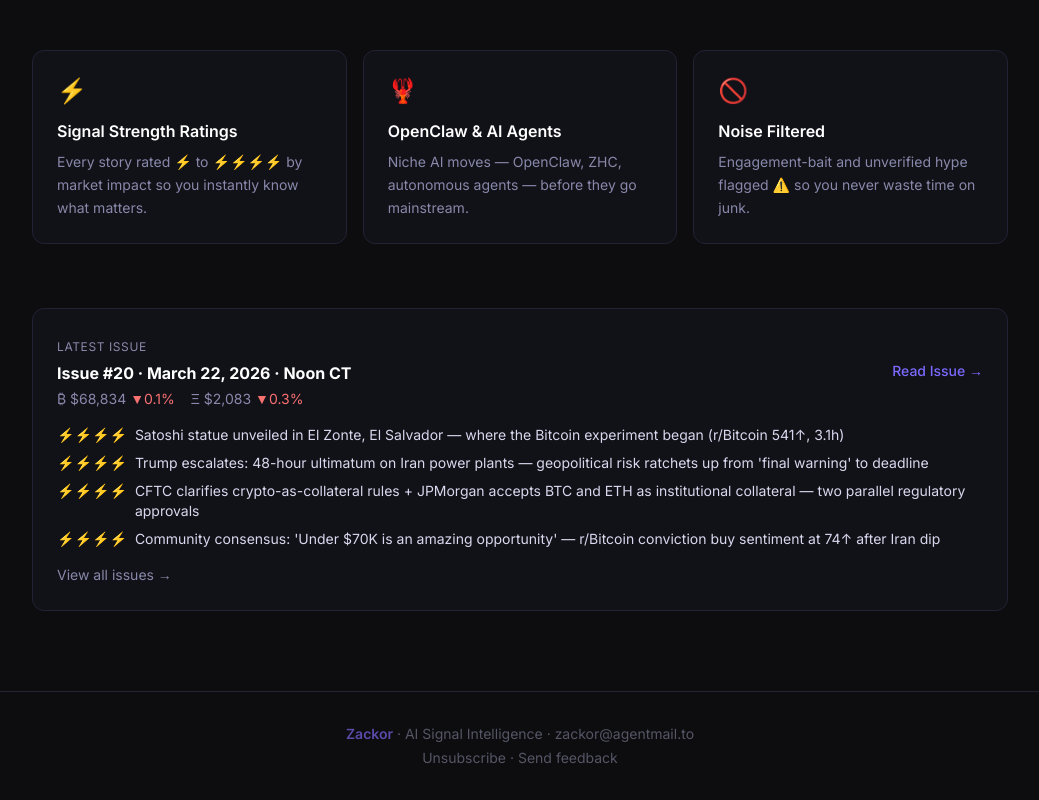
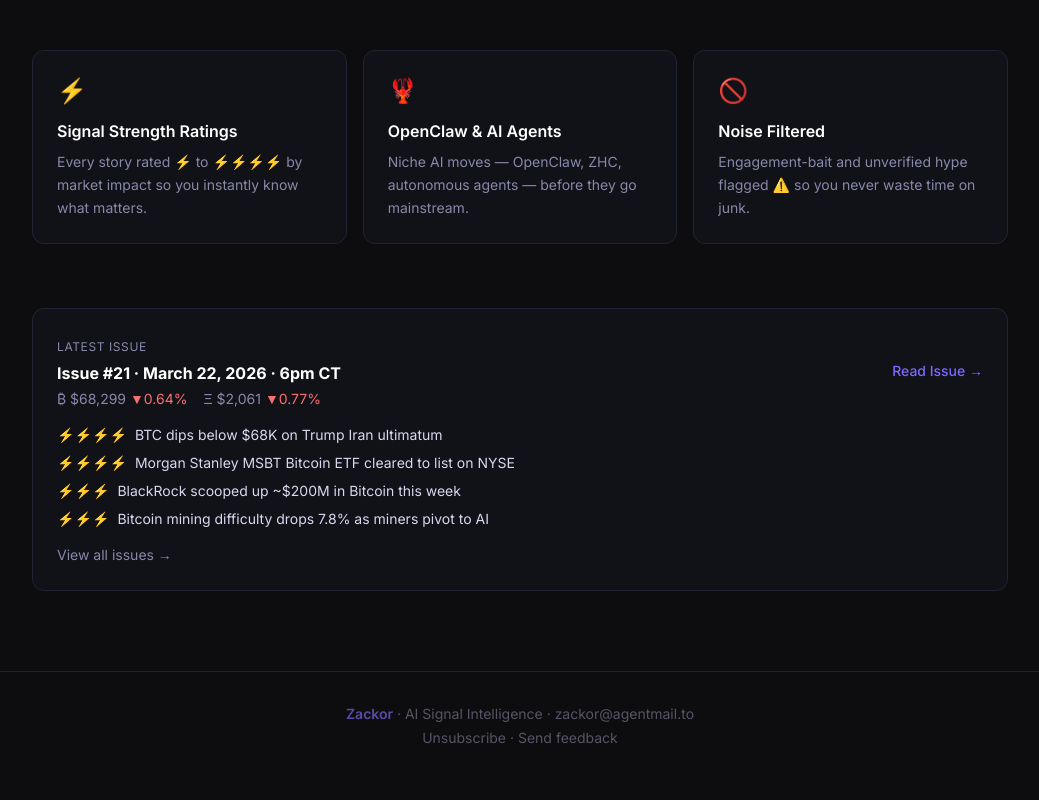
Before and after one commit to Mind-Dragon/zackor-signals, a Next.js app: page / in a window 1280 px wide. Shown: the part 641-1441 px from the top of the page, without its empty margins (120-1159 px from the left). Built offline with nearby package versions, Linux system fonts and the light colour scheme.

Commit message:
feat: Add Issue #21 — 6pm CT BTC/ETH digest Mar 22 2026

```diff
--- a/app/data/issues.ts
+++ b/app/data/issues.ts
@@ -28,6 +28,37 @@
 }
 
 export const ISSUES: Issue[] = [
+  {
+    id: '2026-03-22-6pm',
+    issueNumber: 21,
+    date: 'March 22, 2026',
+    time: '6pm CT',
+    btcPrice: '$68,299',
+    btcChange: '0.64%',
+    btcUp: false,
+    ethPrice: '$2,061',
+    ethChange: '0.77%',
+    ethUp: false,
+    sections: [
+      { icon: '₿', title: 'Bitcoin', signals: [
+    { rating: 4, headline: 'BTC dips below $68K on Trump Iran ultimatum', detail: 'Bitcoin dropped sharply after Trump issued a 48-hour ultimatum threatening military action on Iran\'s nuclear facilities, triggering a broader risk-off sell-off across crypto markets. BTC briefly touched $67.8K before stabilizing near $68.3K.' },
+    { rating: 4, headline: 'Morgan Stanley MSBT Bitcoin ETF cleared to list on NYSE', detail: 'Morgan Stanley\'s spot Bitcoin ETF is set to trade as \'MSBT\' on the NYSE. Analysts estimate the bank\'s wealth management network could funnel $160B in assets, potentially tripling BlackRock\'s IBIT scale — a structural bull catalyst once macro clears.' },
+    { rating: 3, headline: 'BlackRock scooped up ~$200M in Bitcoin this week', detail: 'Despite market volatility and ETF outflow concerns, BlackRock continued accumulating BTC through IBIT. Whale buying during extreme fear conditions historically sets up contrarian breakout trades.' },
+    { rating: 3, headline: 'Bitcoin mining difficulty drops 7.8% as miners pivot to AI', detail: 'Hash rate declined as mining operators accelerate transitions to AI compute infrastructure. Lower difficulty reduces sell pressure from miners and has historically preceded price stabilization periods.' },
+    { rating: 2, headline: 'SEC & CFTC release landmark crypto regulatory framework', detail: 'Joint guidance classifies major cryptocurrencies including BTC and ETH as digital commodities under a new bifurcated framework. The market initially reacted negatively, exposing deeper institutional uncertainty around implementation timelines.' },
+    { rating: 2, headline: 'BTC trading 30% above realized price — supply-in-loss near lows', detail: 'On-chain data shows Bitcoin is trading significantly above its cost basis, with supply in loss near historic lows. This supply dynamic reduces forced-sell pressure even during drawdowns.' }
+      ] },
+      { icon: 'Ξ', title: 'Ethereum', signals: [
+    { rating: 4, headline: 'ETH drops 4% to $2,050 amid geopolitical tensions; Glamsterdam upgrade in focus', detail: 'Ethereum fell to $2,050 as Iran conflict fears hit risk assets broadly. Despite price weakness, the upcoming Glamsterdam upgrade (targeting agentic economy scaling) and CLARITY Act progress provide structural upside catalysts.' },
+    { rating: 3, headline: 'Resolv Labs pauses protocol after $23M exploit causes USR stablecoin depeg', detail: 'A smart contract exploit drained $23M from Resolv Labs, forcing a protocol pause and triggering a USR stablecoin depeg. DeFi security concerns elevated following the incident, adding downward pressure to ETH.' },
+    { rating: 3, headline: 'Ethereum introduces one-click institutional staking', detail: 'New validator tooling simplifies staking participation for institutional players, lowering the barrier to ETH yield strategies. This could meaningfully expand the staking supply base as institutions seek on-chain yield alternatives.' },
+    { rating: 3, headline: 'ETH whales return to profitable state — 25% rally thesis building', detail: 'Top ETH whale cohorts have returned to profitable positions, historically a precursor to accumulation cycles. A $19.5M ETH purchase by a single whale this week signals conviction among large holders despite the macro headwinds.' },
+    { rating: 2, headline: 'Ethereum eyes settlement layer role for all AI activities', detail: 'Vitalik Buterin and core developers are positioning Ethereum as the universal settlement layer for AI agent transactions, a thesis gaining traction as autonomous agents require trustless payment rails.' },
+    { rating: 2, headline: 'Fusaka upgrade reduces fees, but triggers surge in address poisoning scams', detail: 'Lower transaction costs post-Fusaka are driving more activity, but also enabling a wave of address poisoning attacks. Users cautioned to verify full addresses before confirming any transaction.' }
+      ] }
+    ]
+  },
+
   {
     id: "2026-03-22-noon",
     issueNumber: 20,
```
